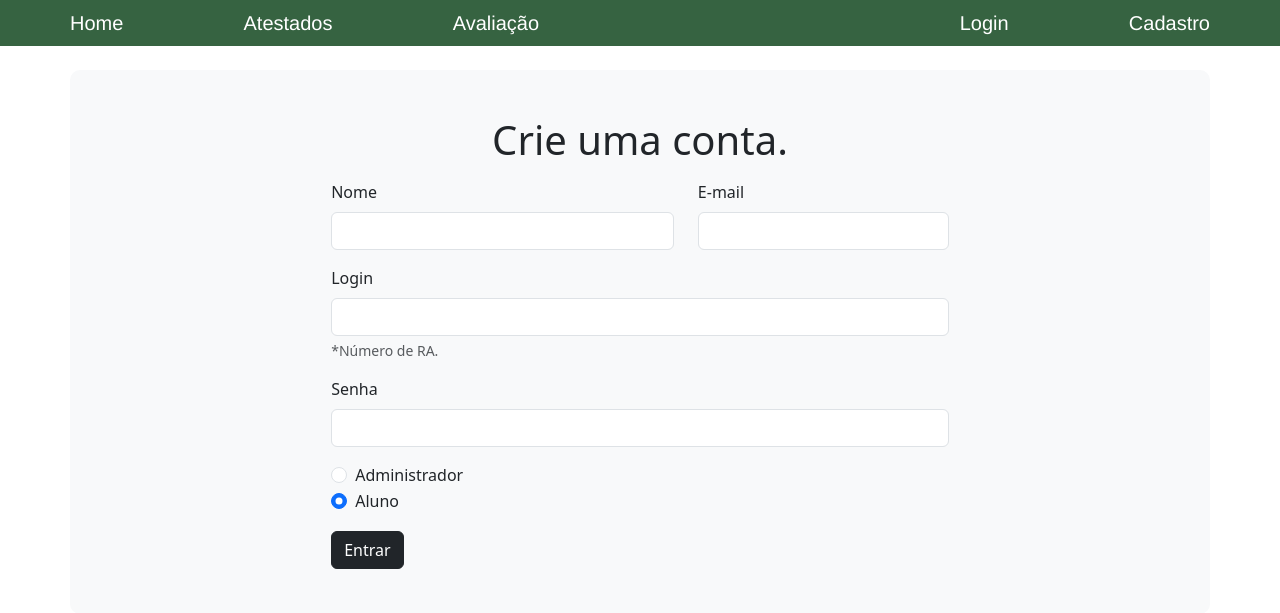
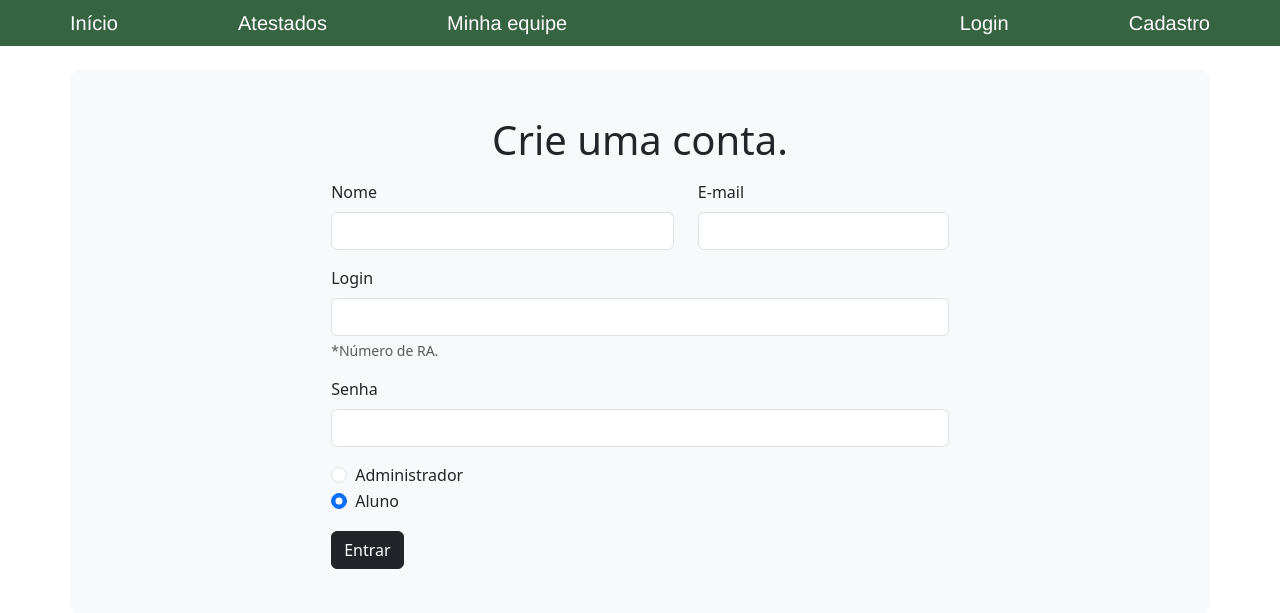
Before and after one commit to Galaticos-API/API-1, a Flask app: page /cadastro/ in a window 1280 px wide. Shown: the top 613 px of the page. Run offline with Flask 3, Linux system fonts and the light colour scheme; some libraries are stand-ins or nearby versions.

Commit message:
STYLE, DOCS - arquivo de diagrama de classe das equipes, mudança no visual da pagina de equipes

```diff
--- a/src/app.py
+++ b/src/app.py
@@ -44,9 +44,9 @@ def home(): # funcao que é executada quando está na rota
 def atestado():
     return verifyLogin("atestados.html")
 
-@app.route('/avaliacao/')
+@app.route('/equipe/')
 def avaliacao():
-    return verifyLogin("avaliacao.html")
+    return verifyLogin("equipe.html")
 
 @app.route('/login/', methods=["GET","POST"])
 def login():
--- a/src/static/styles/styles.css
+++ b/src/static/styles/styles.css
@@ -78,3 +78,9 @@ button{
 select:hover {
     color: #25562b;
 }
+
+
+.minhaEquipe {
+    display: flex;
+    justify-content: space-between;
+}
--- a/src/templates/base.html
+++ b/src/templates/base.html
@@ -2,43 +2,37 @@
 <html lang="en" data-bs-theme="light">
   <head>
     <meta charset="utf-8" />
-    <meta
-      name="viewport"
-      content="width=device-width, initial-scale=1, shrink-to-fit=no"
-    />
+    <meta name="viewport" content="width=device-width, initial-scale=1, shrink-to-fit=no" />
     <title>{% block title %}NinjaDevs{% endblock %}</title>
 
-    <link
-      rel="stylesheet"
-      type="text/css"
-      href="{{ url_for('static',filename='styles/styles.css') }}"
-    />
+    <!--styles IMPORT-->
+    <link rel="stylesheet" type="text/css" href="{{ url_for('static',filename='styles/styles.css') }}" />
 
-    <script src="https://code.jquery.com/jquery-3.6.0.min.js"></script>
+    <!--JQUERY IMPORT-->
+    <script src="https://code.jquery.com/jquery-3.6.4.min.js"></script>
+    <!--AJAX IMPORT-->
     <script src="https://cdnjs.cloudflare.com/ajax/libs/crypto-js/4.1.1/crypto-js.min.js"></script>
-    <script src="https://code.jquery.com/jquery-3.6.4.min.js"></script>
 
-    <link
-      href="https://cdn.jsdelivr.net/npm/bootstrap@5.3.0/dist/css/bootstrap.min.css"
-      rel="stylesheet"
-    />
+    <!--BOOTSTRAP IMPORT-->
+    <link href="https://cdn.jsdelivr.net/npm/bootstrap@5.3.0/dist/css/bootstrap.min.css" rel="stylesheet" />
     <script src="https://cdn.jsdelivr.net/npm/bootstrap@5.3.0/dist/js/bootstrap.bundle.min.js"></script>
+
+    <!--BOOTSTRAP ICONS IMPORT-->
+    <link rel="stylesheet" href="https://cdn.jsdelivr.net/npm/bootstrap-icons@1.11.3/font/bootstrap-icons.min.css" />
   </head>
 
   <body>
     <nav class="navbar navbar-expand-lg">
       <div class="container-fluid">
         <div class="navbar-contents">
-          <a class="navbar-brand mx-5" href="/">Home</a>
+          <a class="navbar-brand mx-5" href="/">Início</a>
           <a class="navbar-brand mx-5" href="/atestados">Atestados</a>
-          <a class="navbar-brand mx-5" href="/avaliacao">Avaliação</a>
+          <a class="navbar-brand mx-5" href="/equipe">Minha equipe</a>
         </div>
         <div class="navbar-contents">
           {% if "RA" not in session %}
           <a id="loginBtn" class="navbar-brand mx-5" href="/login">Login</a>
-          <a id="cadastroBtn" class="navbar-brand mx-5" href="/cadastro/"
-            >Cadastro</a
-          >
+          <a id="cadastroBtn" class="navbar-brand mx-5" href="/cadastro/">Cadastro</a>
           {% else %}
           <a id="logoutBtn" class="navbar-brand mx-5" href="/logout/">Sair</a>
           {% endif %}
@@ -46,8 +40,6 @@
       </div>
     </nav>
 
-    <main class="main container bg-light mt-4">
-      {% block content %}{% endblock %}
-    </main>
+    <main class="main container bg-light mt-4">{% block content %}{% endblock %}</main>
   </body>
 </html>
```
Also changed, not shown: src/templates/avaliacao.html (deleted, +0 -12 lines), src/templates/equipe.html (added, +17 -0 lines), 1 other file.
